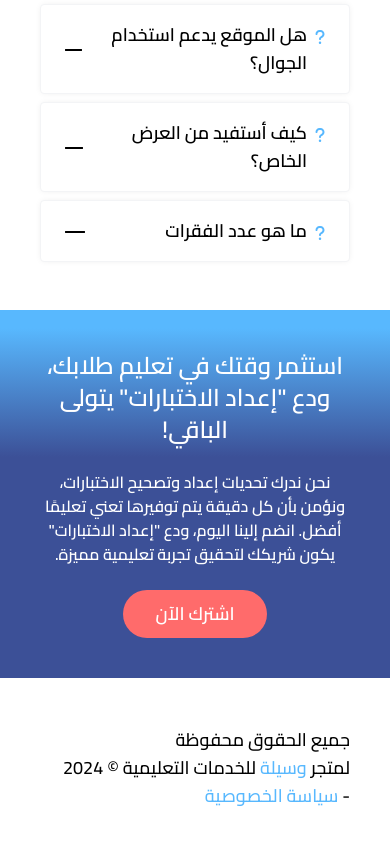
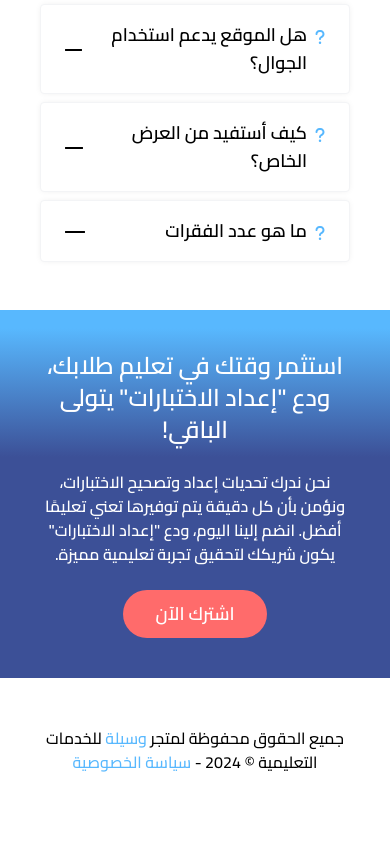
Before and after one commit to m1her/wsylh, a Next.js app: page / in a window 390 px wide. Shown: the part 7218-8062 px from the top of the page. After the commit the page ends 8040 px from the top, so only its background shows below. Built offline with nearby package versions, Linux system fonts and the light colour scheme.

Commit message:
some fixes

```diff
--- a/src/components/Footer/index.tsx
+++ b/src/components/Footer/index.tsx
@@ -3,8 +3,8 @@ import React from "react";
 
 export const Footer = () => {
   return (
-    <div className="w-full flex justify-center items-center md:px-14 px-10 py-12 bg-white">
-      <p className="text-lg font-medium">
+    <div className="w-full text-center flex justify-center items-center md:px-14 px-10 py-12 bg-white">
+      <p className="md:text-lg text-base font-medium">
         جميع الحقوق محفوظة لمتجر
         <Link
           href={"https://wsyelh.com/"}
```
